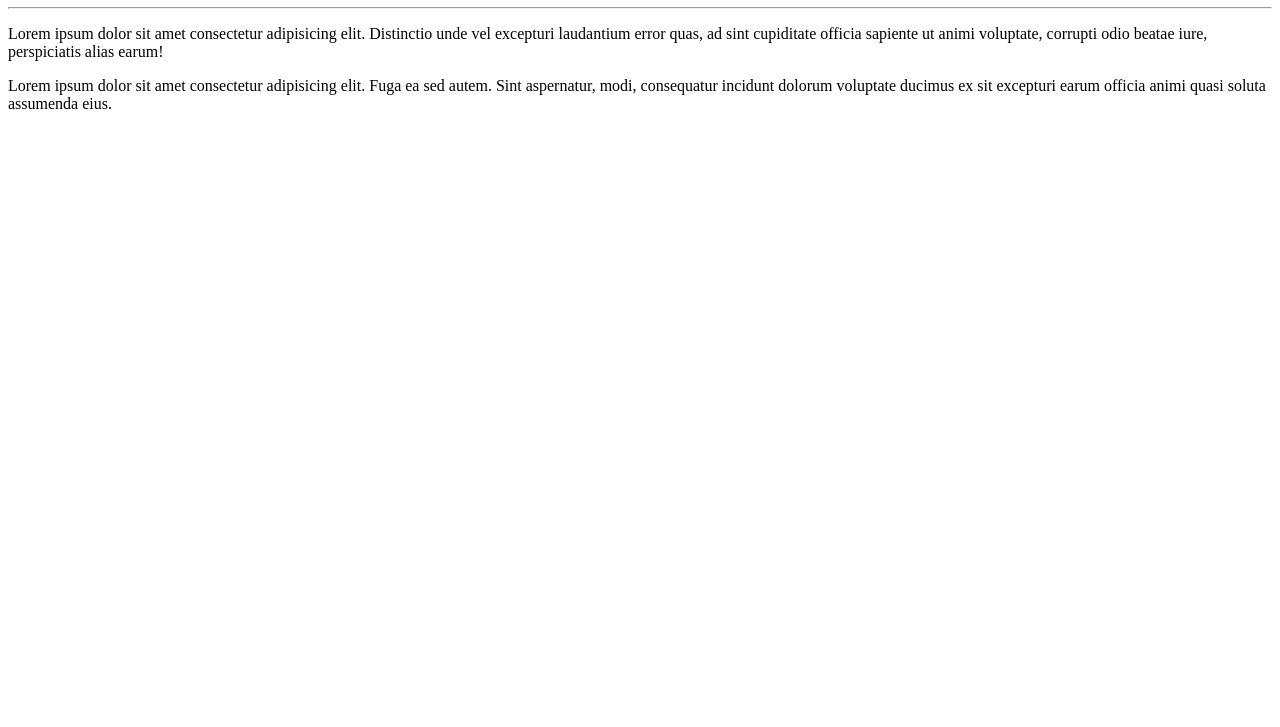
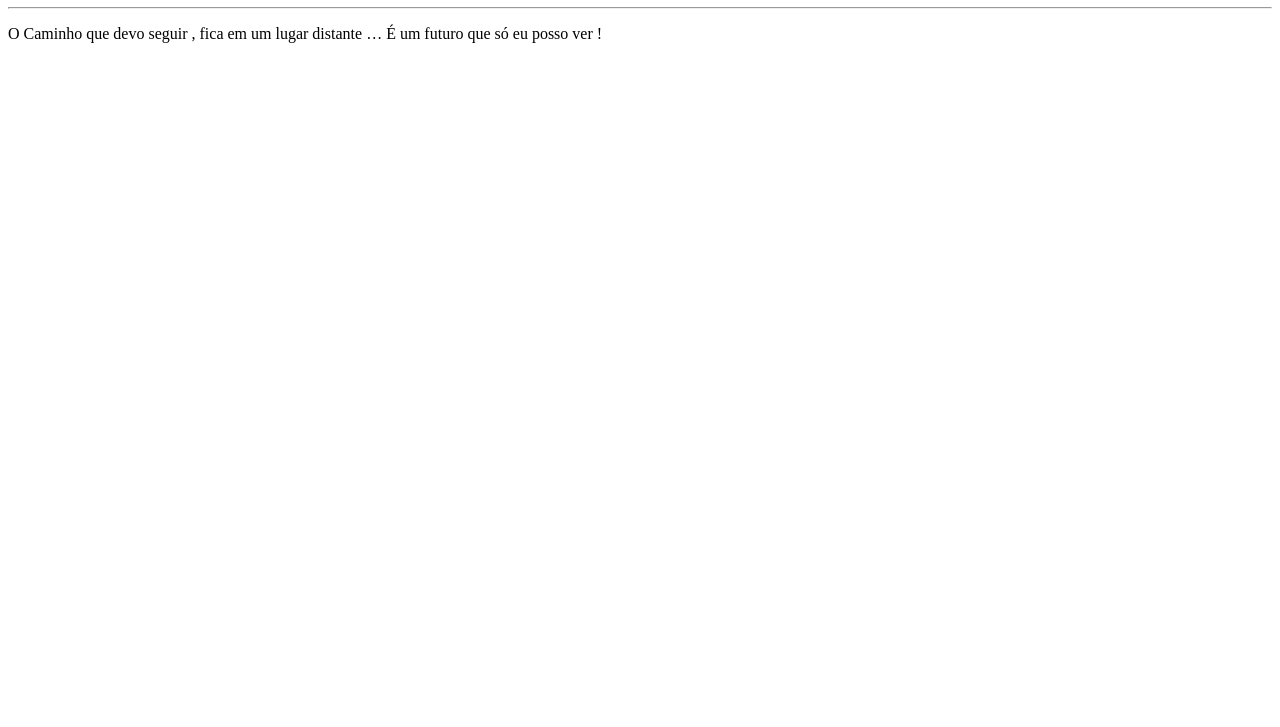
Before and after one commit to rafadev085/ola-Mundo, a plain HTML site: page site-exemplo/index.html in a window 1280 px wide. Shown: the part 73-800 px from the top of the page. Drawn offline with Linux system fonts and the light colour scheme.

Commit message:
alteraçoes teste  no texto

```diff
--- a/site-exemplo/index.html
+++ b/site-exemplo/index.html
@@ -8,7 +8,7 @@
 <body>
     <h1> Meta vision </h1>
     <hr>
-    <p>Lorem ipsum dolor sit amet consectetur adipisicing elit. Distinctio unde vel excepturi laudantium error quas, ad sint cupiditate officia sapiente ut animi voluptate, corrupti odio beatae iure, perspiciatis alias earum!</p>
-    <p>Lorem ipsum dolor sit amet consectetur adipisicing elit. Fuga ea sed autem. Sint aspernatur, modi, consequatur incidunt dolorum voluptate ducimus ex sit excepturi earum officia animi quasi soluta assumenda eius.</p>
+    <p>O Caminho que devo seguir ,  fica  em  um  lugar distante …  É um futuro que só eu posso ver ! </p>
+    <p></p>
 </body>
 </html>
```
